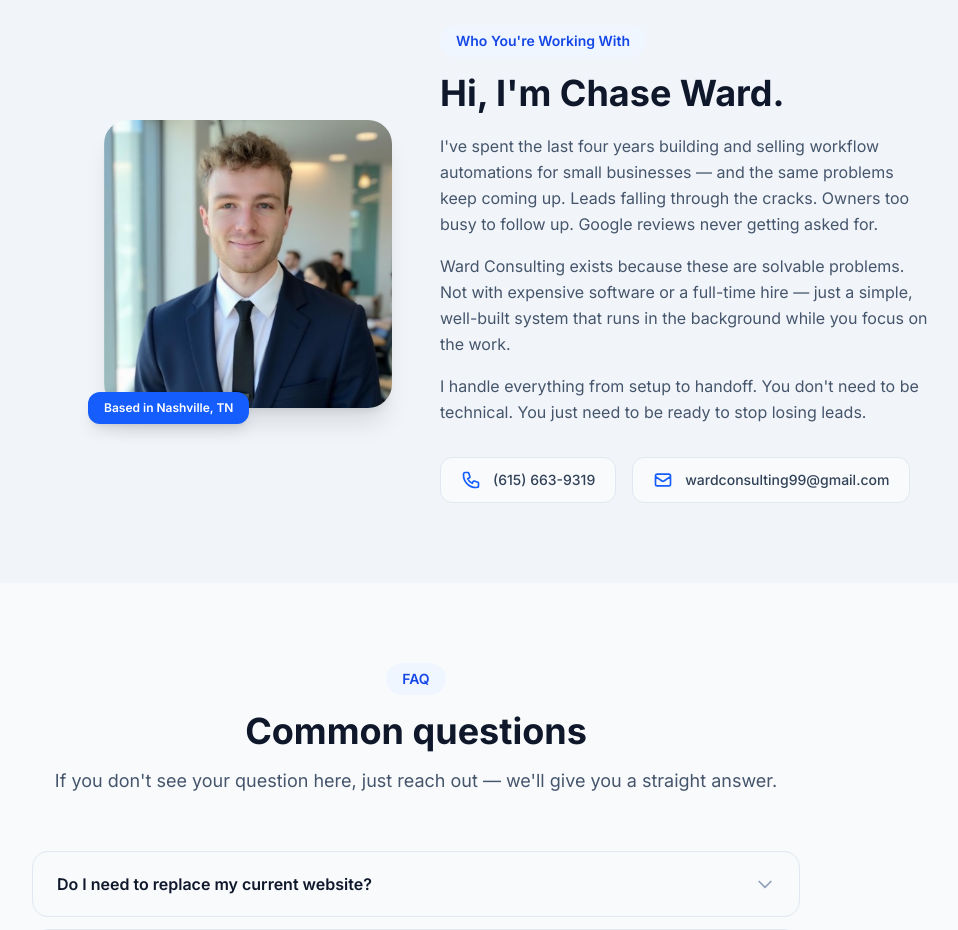
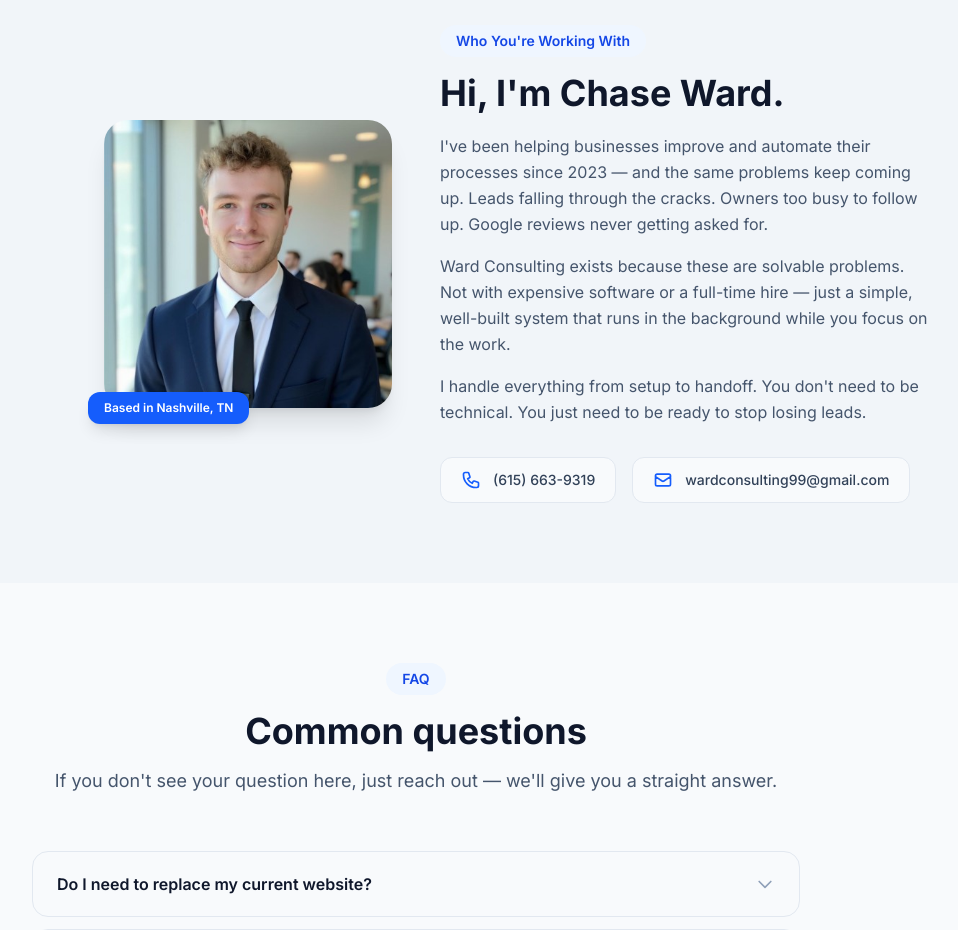
Before and after one commit to chaseward5894/ward-consulting, a Next.js app: page / in a window 1280 px wide. Shown: the part 6580-7510 px from the top of the page, without its empty margins (224-1182 px from the left). Built offline with nearby package versions, Linux system fonts and the light colour scheme.

Commit message:
Update About bio copy

```diff
--- a/components/About.tsx
+++ b/components/About.tsx
@@ -31,7 +31,7 @@ export default function About() {
             </h2>
             <div className="space-y-4 text-slate-600 leading-relaxed">
               <p>
-                I've spent the last four years building and selling workflow automations for small businesses — and the same problems keep coming up. Leads falling through the cracks. Owners too busy to follow up. Google reviews never getting asked for.
+                I've been helping businesses improve and automate their processes since 2023 — and the same problems keep coming up. Leads falling through the cracks. Owners too busy to follow up. Google reviews never getting asked for.
               </p>
               <p>
                 Ward Consulting exists because these are solvable problems. Not with expensive software or a full-time hire — just a simple, well-built system that runs in the background while you focus on the work.
```
